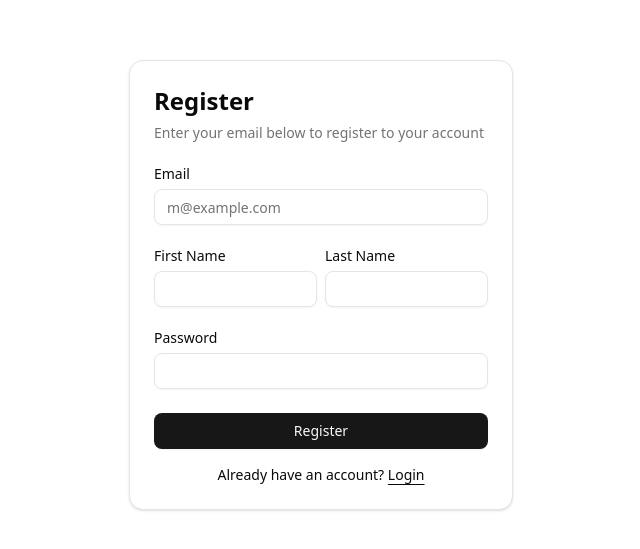
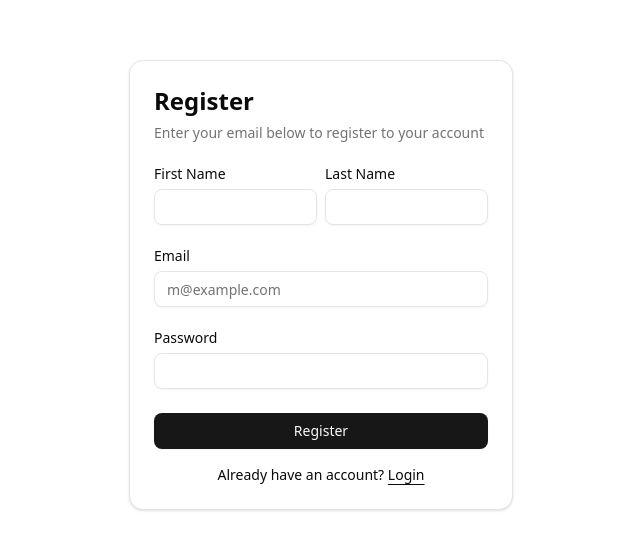
Before and after one commit to OnlineRetailManagement/online_retail_management_frontend, a React (Vite) app: page /auth/register in a window 1280 px wide. Shown: the part 115-664 px from the top of the page, without its empty margins (319-959 px from the left). Built offline with nearby package versions, Linux system fonts and the light colour scheme.

Commit message:
ORM11 | updates on register module fields

```diff
--- a/src/pages/auth/Register.jsx
+++ b/src/pages/auth/Register.jsx
@@ -35,16 +35,6 @@ export default function Register() {
             <CardContent>
               <form>
                 <div className="flex flex-col gap-6">
-                  <div className="grid gap-2">
-                    <Label htmlFor="email">Email</Label>
-                    <Input
-                      id="email"
-                      type="email"
-                      placeholder="m@example.com"
-                      required
-                    />
-                  </div>
-
                   <div className="grid grid-cols-2 gap-2">
                     <div className="grid gap-2">
                       <div className="flex items-center">
@@ -59,6 +49,16 @@ export default function Register() {
                       </div>
                       <Input id="lastName" type="text" required />
                     </div>
+                  </div>
+
+                  <div className="grid gap-2">
+                    <Label htmlFor="email">Email</Label>
+                    <Input
+                      id="email"
+                      type="email"
+                      placeholder="m@example.com"
+                      required
+                    />
                   </div>
 
                   <div className="grid gap-2">
```
